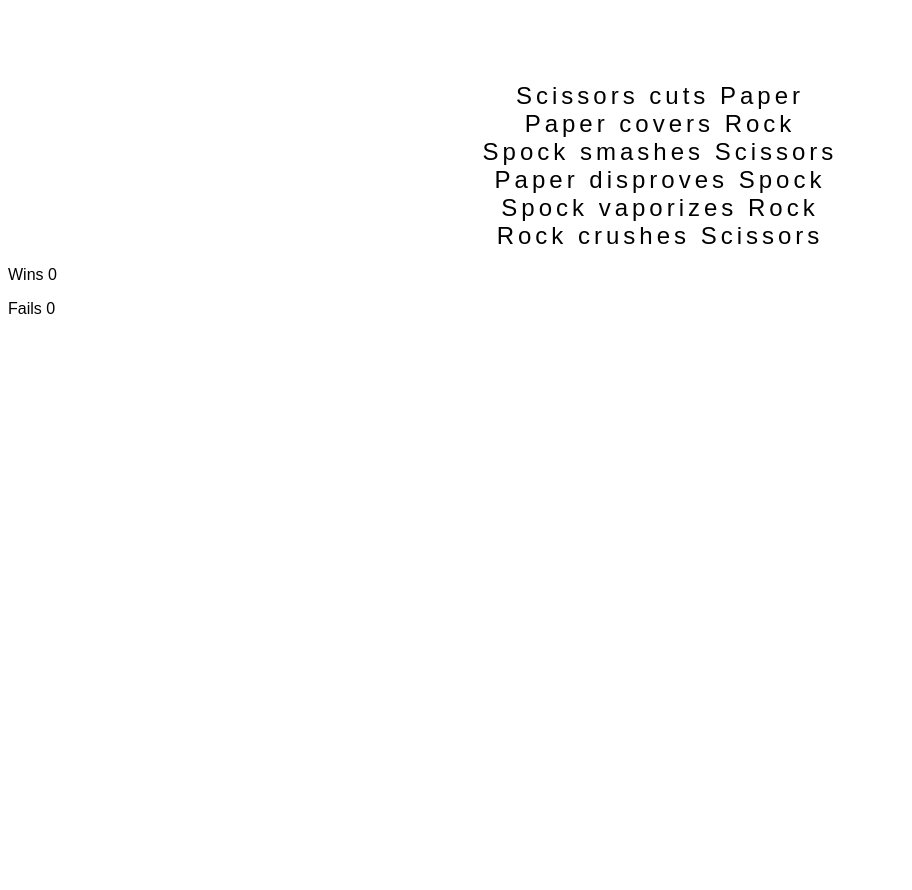
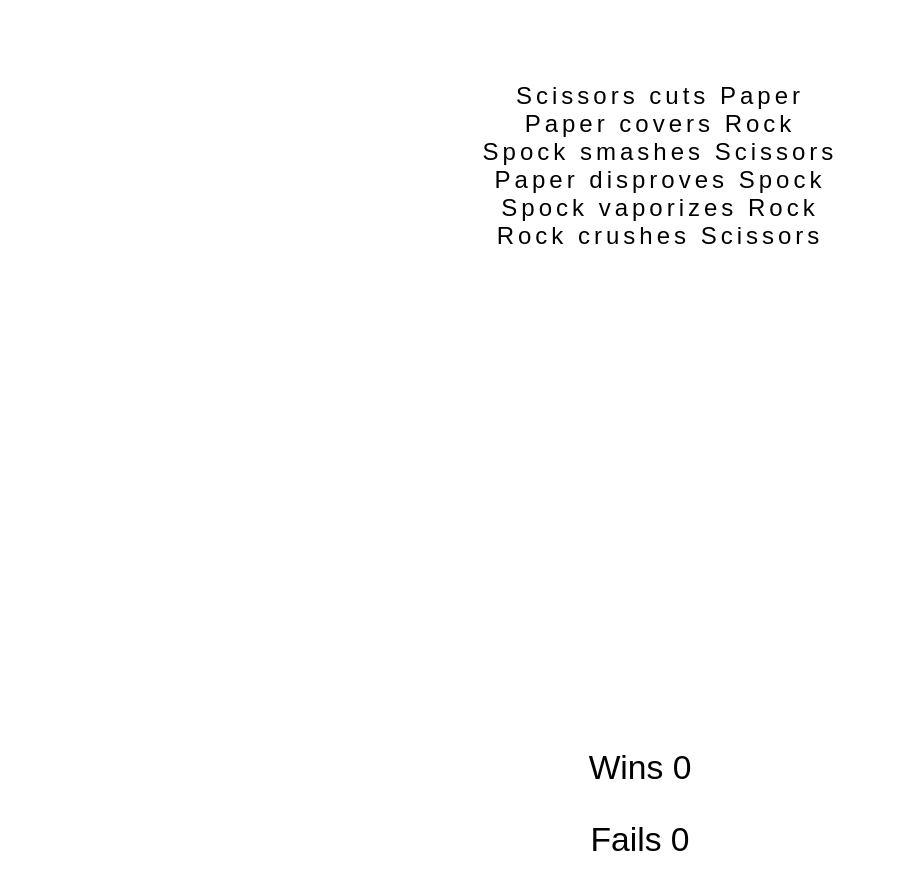
Before and after one commit to eleanorbucke21/spock-rock-paper-sissors, a plain HTML site: page index.html in a window 1280 px wide. Shown: the part 138-1028 px from the top of the page, without its empty margins (0-912 px from the left). Before the commit the page ends 800 px from the top, so only its background shows below. Drawn offline with Linux system fonts and the light colour scheme.

Commit message:
Styling score area

```diff
--- a/assets/css/style.css
+++ b/assets/css/style.css
@@ -53,3 +53,26 @@ body {
 
 
 /* Game Layout */
+
+.game-area {
+    box-sizing: border-box;
+    width: 85%;
+    height: 65vh;
+    max-height: 450px;
+    max-width: 830px;
+    margin-left: auto;
+    margin-right: auto;
+    padding: 1%;
+}
+
+.score-area {
+    margin: 5px auto;
+    width: 60%;
+    font-size: 1.2rem;
+}
+
+.score-area p {
+    text-align: center;
+    font-size: 175%;
+    font-weight: 300;
+}
```
